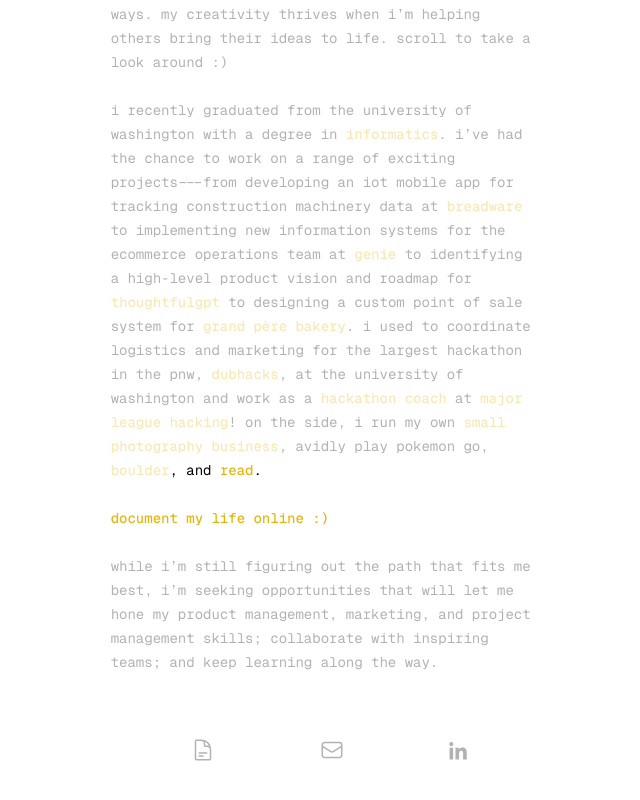
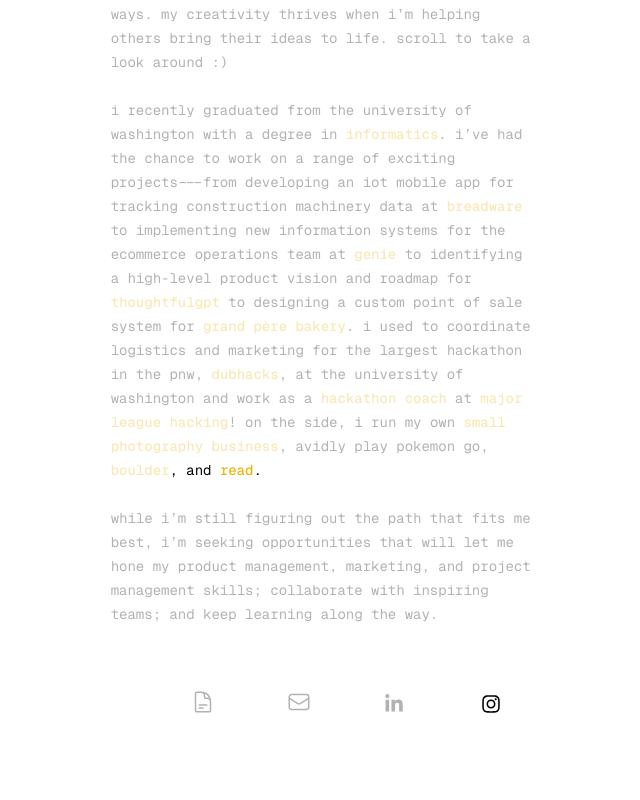
Before and after one commit to cindyqian/cindyqsite, a React (Create React App) app: page / in a window 1280 px wide. Shown: the part 266-1066 px from the top of the page, without its empty margins (316-956 px from the left). Built offline with nearby package versions, Linux system fonts and the light colour scheme.

Commit message:
added instagram real

```diff
--- a/src/components/App.js
+++ b/src/components/App.js
@@ -189,8 +189,8 @@
                 <ColorfulLink link="https://www.goodreads.com/user/show/175062130-cindy-qian" text=" read"></ColorfulLink>
                 .
                 <br></br><br></br>
-                <ColorfulLink link="https://www.instagram.com/cindyqiann/" text=" document my life online :)"></ColorfulLink>
-                <br></br><br></br>
+                {/* <ColorfulLink link="https://www.instagram.com/cindyqiann/" text=" document my life online :)"></ColorfulLink>
+                <br></br><br></br> */}
               </p>
 
               <p className="text-sm text-left font-[family-name:var(--font-geist-mono)] lowercase inline " id="rest">
@@ -248,6 +248,22 @@
                         </span>
                       </a>
                     </div>
+
+                    <div className="table-cell px-10" id="instagram">
+                    {/* Instagram */}
+                      <a href="https://www.instagram.com/cindyqiann/" target="_blank">
+                        <span class="[&>svg]:h-5 [&>svg]:w-5">
+                          <svg
+                            xmlns="http://www.w3.org/2000/svg"
+                            fill="black"
+                            viewBox="0 0 448 512">
+                            {/* Font Awesome Free 6.5.1 by @fontawesome - https://fontawesome.com License - https://fontawesome.com/license/free Copyright 2024 Fonticons, Inc. */}
+                            <path
+                              d="M224.1 141c-63.6 0-114.9 51.3-114.9 114.9s51.3 114.9 114.9 114.9S339 319.5 339 255.9 287.7 141 224.1 141zm0 189.6c-41.1 0-74.7-33.5-74.7-74.7s33.5-74.7 74.7-74.7 74.7 33.5 74.7 74.7-33.6 74.7-74.7 74.7zm146.4-194.3c0 14.9-12 26.8-26.8 26.8-14.9 0-26.8-12-26.8-26.8s12-26.8 26.8-26.8 26.8 12 26.8 26.8zm76.1 27.2c-1.7-35.9-9.9-67.7-36.2-93.9-26.2-26.2-58-34.4-93.9-36.2-37-2.1-147.9-2.1-184.9 0-35.8 1.7-67.6 9.9-93.9 36.1s-34.4 58-36.2 93.9c-2.1 37-2.1 147.9 0 184.9 1.7 35.9 9.9 67.7 36.2 93.9s58 34.4 93.9 36.2c37 2.1 147.9 2.1 184.9 0 35.9-1.7 67.7-9.9 93.9-36.2 26.2-26.2 34.4-58 36.2-93.9 2.1-37 2.1-147.8 0-184.8zM398.8 388c-7.8 19.6-22.9 34.7-42.6 42.6-29.5 11.7-99.5 9-132.1 9s-102.7 2.6-132.1-9c-19.6-7.8-34.7-22.9-42.6-42.6-11.7-29.5-9-99.5-9-132.1s-2.6-102.7 9-132.1c7.8-19.6 22.9-34.7 42.6-42.6 29.5-11.7 99.5-9 132.1-9s102.7-2.6 132.1 9c19.6 7.8 34.7 22.9 42.6 42.6 11.7 29.5 9 99.5 9 132.1s2.7 102.7-9 132.1z" />
+                          </svg>
+                        </span>
+                        </a>
+                  </div>
 
                 </div>
               </div>
```
